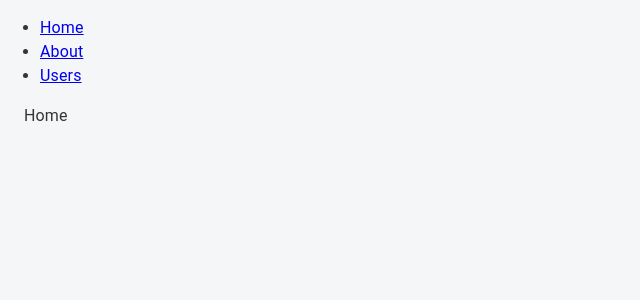
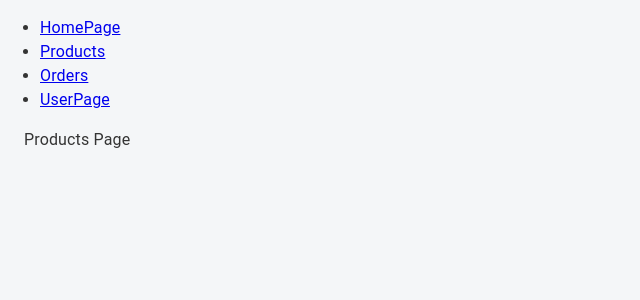
Before and after one commit to soxibdavurov/burak-react, a React (Create React App) app: page /products in a window 1280 px wide. Shown: the top 300 px of the page, without its empty margins (0-640 px from the left). Built offline with nearby package versions, Linux system fonts and the light colour scheme.

Commit message:
fix: develop screen based components

```diff
--- a/src/app/App.tsx
+++ b/src/app/App.tsx
@@ -2,8 +2,10 @@ import React from "react";
 import "../css/app.css";
 import { Box, Button, Container, Stack, Typography } from "@mui/material";
 import { Link, Route, Switch } from "react-router-dom";
-import { About } from "./screens/About";
-import { Users } from "./screens/Users";
+import { HomePage } from "./screens/homePage";
+import { ProductsPage } from "./screens/productsPage";
+import { OrdersPage } from "./screens/ordersPage";
+import { UserPage } from "./screens/userPage";
 
 function App() {
   return (
@@ -11,37 +13,41 @@ function App() {
         <nav>
           <ul>
             <li>
-              <Link to="/">Home</Link>
+              <Link to="/">HomePage</Link>
             </li>
             <li>
-              <Link to="/about">About</Link>
+              <Link to="/products">Products</Link>
             </li>
             <li>
-              <Link to="/users">Users</Link>
+              <Link to="/orders">Orders</Link>
             </li>
+            <li>
+              <Link to="/member-page">UserPage</Link>
+            </li>
+
           </ul>
         </nav>
 
         {/* A <Switch> looks through its children <Route>s and
             renders the first one that matches the current URL. */}
         <Switch>
-          <Route path="/about">
-            <About />
+          <Route path="/products">
+            <ProductsPage />
           </Route>
-          <Route path="/users">
-            <Users />
+          <Route path="/orders">
+            <OrdersPage />
+          </Route>
+          <Route path="/member-page">
+            <UserPage />
           </Route>
           <Route path="/">
-            <Home />
+            <HomePage />
           </Route>
         </Switch>
       </div>
   );
 }
 
-function Home() {
-  return <Container>Home</Container>;
-}
 
 
 export default App;
--- a/src/app/screens/About.tsx
+++ /dev/null
@@ -1,5 +0,0 @@
-import { Container } from "@mui/material";
-
-export function About() {
-  return <Container>About</Container>;
-}
--- a/src/app/screens/Users.tsx
+++ /dev/null
@@ -1,5 +0,0 @@
-import { Container } from "@mui/material";
-
-export function Users() {
-  return <Container>Users</Container>;
-}
--- /dev/null
+++ b/src/app/screens/helpPage/index.tsx
@@ -0,0 +1,5 @@
+import { Container } from "@mui/material"
+
+export function HelpPage() {
+  return <Container>HelpPage</Container>;
+}
--- /dev/null
+++ b/src/app/screens/homePage/index.tsx
@@ -0,0 +1,5 @@
+import { Container } from "@mui/material"
+
+export function HomePage() {
+  return <Container>Home</Container>;
+}
--- /dev/null
+++ b/src/app/screens/ordersPage/index.tsx
@@ -0,0 +1,5 @@
+import { Container } from "@mui/material"
+
+export function OrdersPage() {
+  return <Container>OrdersPage</Container>;
+}
--- /dev/null
+++ b/src/app/screens/productsPage/index.tsx
@@ -0,0 +1,5 @@
+import { Container } from "@mui/material"
+
+export function ProductsPage() {
+  return <Container>Products Page</Container>;
+}
--- /dev/null
+++ b/src/app/screens/userPage/index.tsx
@@ -0,0 +1,5 @@
+import { Container } from "@mui/material"
+
+export function UserPage() {
+  return <Container>User Page</Container>;
+}
```
